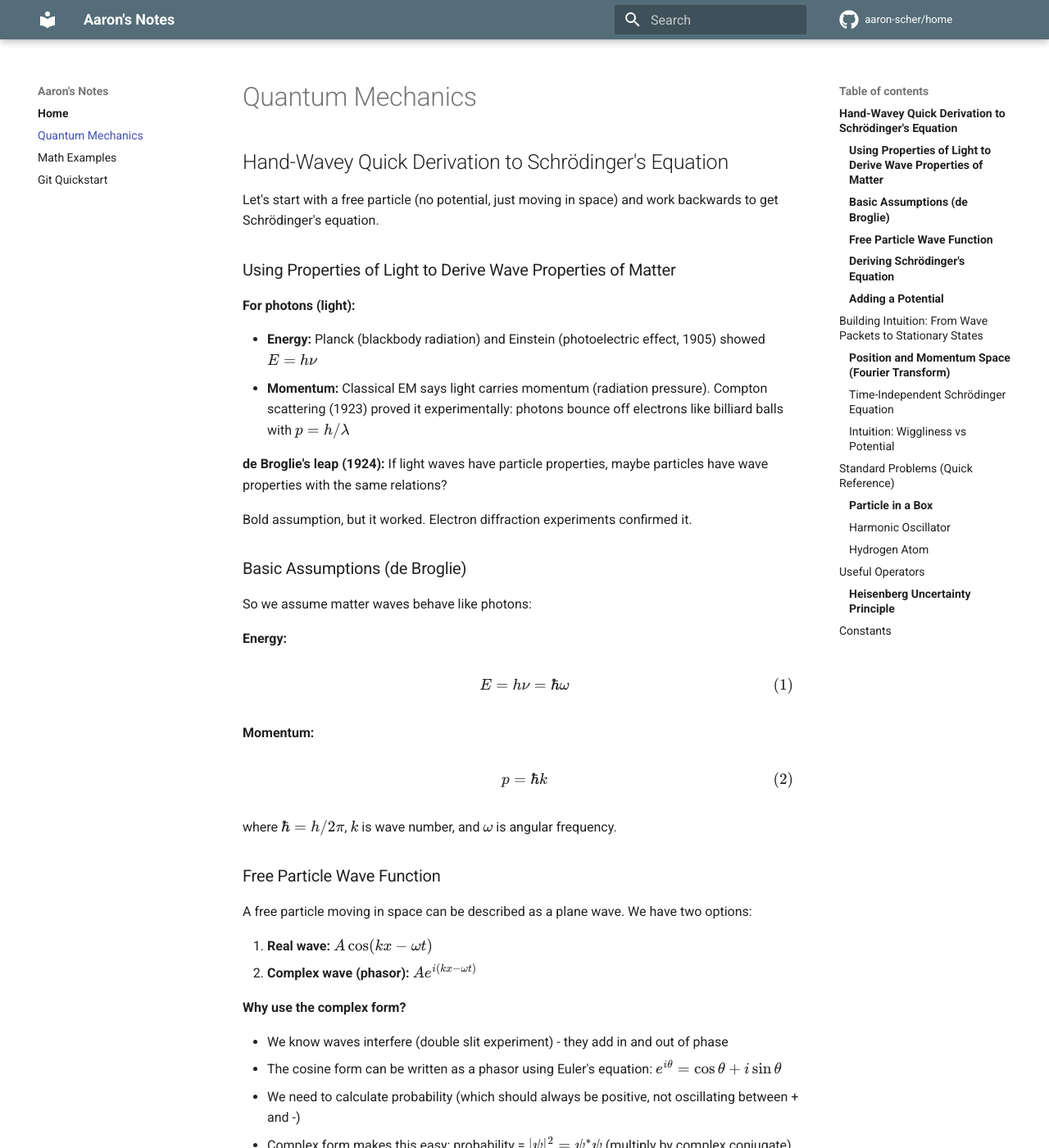
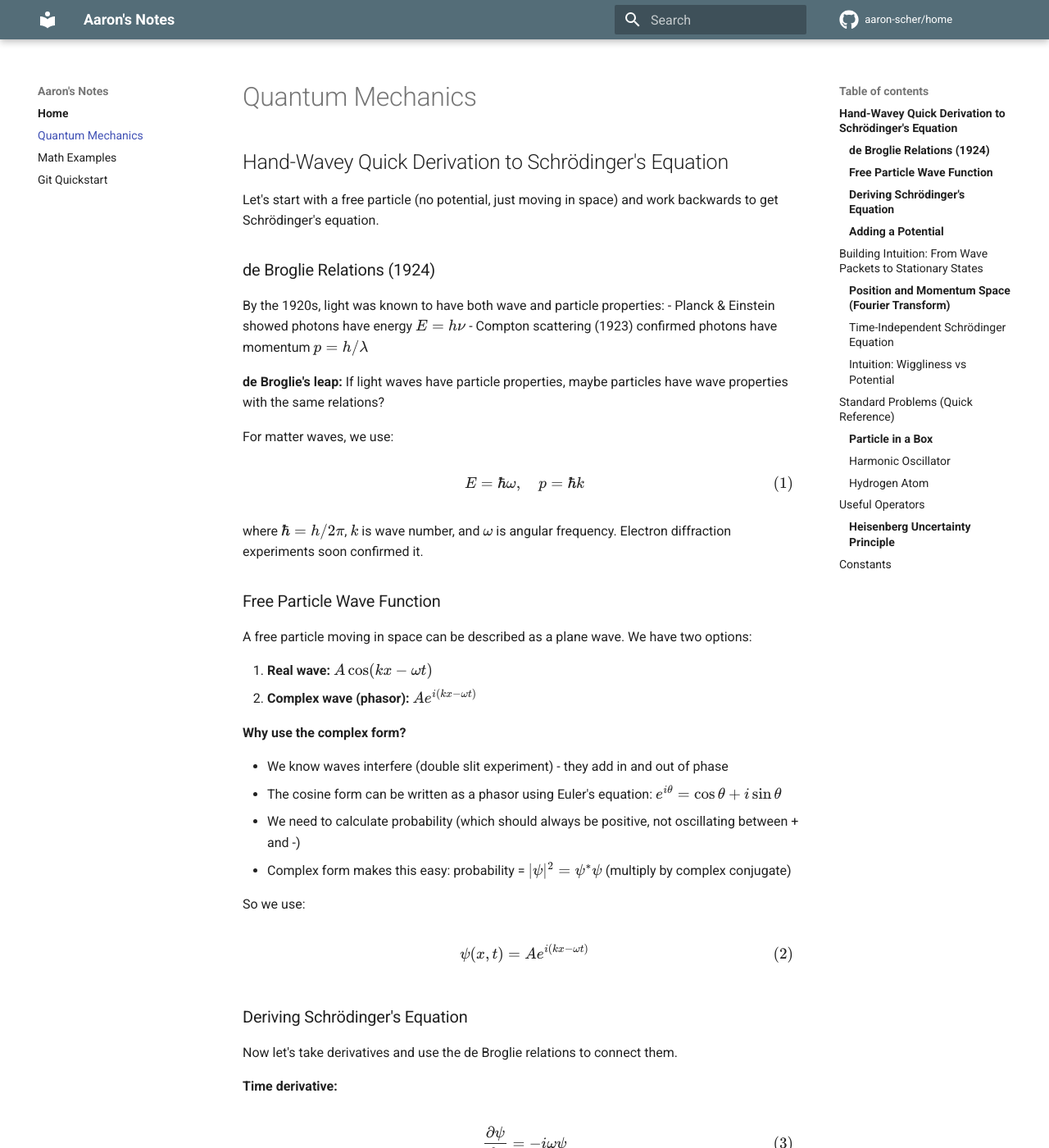
Before and after one commit to aaron-scher/home, an MkDocs documentation site: the page built from docs/quantum-mechanics.md, in a window 1280 px wide and 1400 px high. Shown: the whole window at 82% size. Built offline with MkDocs 1.6.1 and Material for MkDocs 9.7.7, drawn with Linux system fonts in a browser that asks for light colours; comment, search, counter and statistics services are not loaded; some of the changed text lies outside the part shown.

Commit message:
Condense de Broglie section and add uncertainty principle derivation
- Merge "Using Properties of Light" and "Basic Assumptions" into single concise section
- Eliminate repetition of E = ℏω and p = ℏk equations
- Add hand-wavy derivation of uncertainty principle from Fourier theory
- Show Δx·Δp ~ ℏ from Δk ~ 1/Δx (time-bandwidth product analogy)
- Note rigorous proof gives Δx·Δp ≥ ℏ/2
- Clarify wave packet section: fixed energy E, factored out e^(-iEt/ℏ)

🤖 Generated with [Claude Code](https://claude.com/claude-code)

Co-Authored-By: Claude <noreply@anthropic.com>

```diff
--- a/docs/quantum-mechanics.md
+++ b/docs/quantum-mechanics.md
@@ -4,34 +4,21 @@
 
 Let's start with a free particle (no potential, just moving in space) and work backwards to get Schrödinger's equation.
 
-### Using Properties of Light to Derive Wave Properties of Matter
+### de Broglie Relations (1924)
 
-**For photons (light):**
+By the 1920s, light was known to have both wave and particle properties:
+- Planck & Einstein showed photons have energy \(E = h\nu\)
+- Compton scattering (1923) confirmed photons have momentum \(p = h/\lambda\)
 
-- **Energy:** Planck (blackbody radiation) and Einstein (photoelectric effect, 1905) showed \(E = h\nu\)
-- **Momentum:** Classical EM says light carries momentum (radiation pressure). Compton scattering (1923) proved it experimentally: photons bounce off electrons like billiard balls with \(p = h/\lambda\)
+**de Broglie's leap:** If light waves have particle properties, maybe particles have wave properties with the same relations?
 
-**de Broglie's leap (1924):** If light waves have particle properties, maybe particles have wave properties with the same relations?
-
-Bold assumption, but it worked. Electron diffraction experiments confirmed it.
-
-### Basic Assumptions (de Broglie)
-
-So we assume matter waves behave like photons:
-
-**Energy:**
+For matter waves, we use:
 
 \begin{equation}
-E = h\nu = \hbar\omega
+E = \hbar\omega, \quad p = \hbar k
 \end{equation}
 
-**Momentum:**
-
-\begin{equation}
-p = \hbar k
-\end{equation}
-
-where \(\hbar = h/2\pi\), \(k\) is wave number, and \(\omega\) is angular frequency.
+where \(\hbar = h/2\pi\), \(k\) is wave number, and \(\omega\) is angular frequency. Electron diffraction experiments soon confirmed it.
 
 ### Free Particle Wave Function
 
@@ -135,7 +122,7 @@ where \(\hat{H} = -\frac{\hbar^2}{2m}\frac{\partial^2}{\partial x^2} + V(x)\) is
 
 A single plane wave \(e^{ikx}\) extends forever - not realistic for a localized particle.
 
-**Real particles are wave packets.** Start simple - add a few plane waves with different momenta:
+**Real particles are wave packets.** Consider a state at fixed energy \(E\). We've factored out the time part \(e^{-iEt/\hbar}\), so we're looking at just the spatial part \(\psi(x)\). Start simple - add a few plane waves with different momenta:
 
 \begin{equation}
 \psi(x) = A_1 e^{ik_1 x} + A_2 e^{ik_2 x} + A_3 e^{ik_3 x} + \cdots
@@ -159,6 +146,14 @@ That's the **Fourier transform**. \(\tilde{\psi}(k)\) tells you "how much of mom
 - Narrow in position (localized) → wide spread in momentum
 - Narrow in momentum (definite p) → spread out in space
 - This is the **uncertainty principle**!
+
+**Quick derivation:** From Fourier theory (like time-bandwidth product in signal processing), a wave packet localized to width \(\Delta x\) needs a spread in \(k\) of roughly \(\Delta k \sim 1/\Delta x\). Since \(p = \hbar k\), we have \(\Delta p = \hbar \Delta k\), giving:
+
+\begin{equation}
+\Delta x \cdot \Delta p \sim \hbar
+\end{equation}
+
+The rigorous proof (using the commutator \([\hat{x},\hat{p}] = i\hbar\)) gives \(\Delta x \cdot \Delta p \geq \hbar/2\).
 
 ### Time-Independent Schrödinger Equation
 
```
